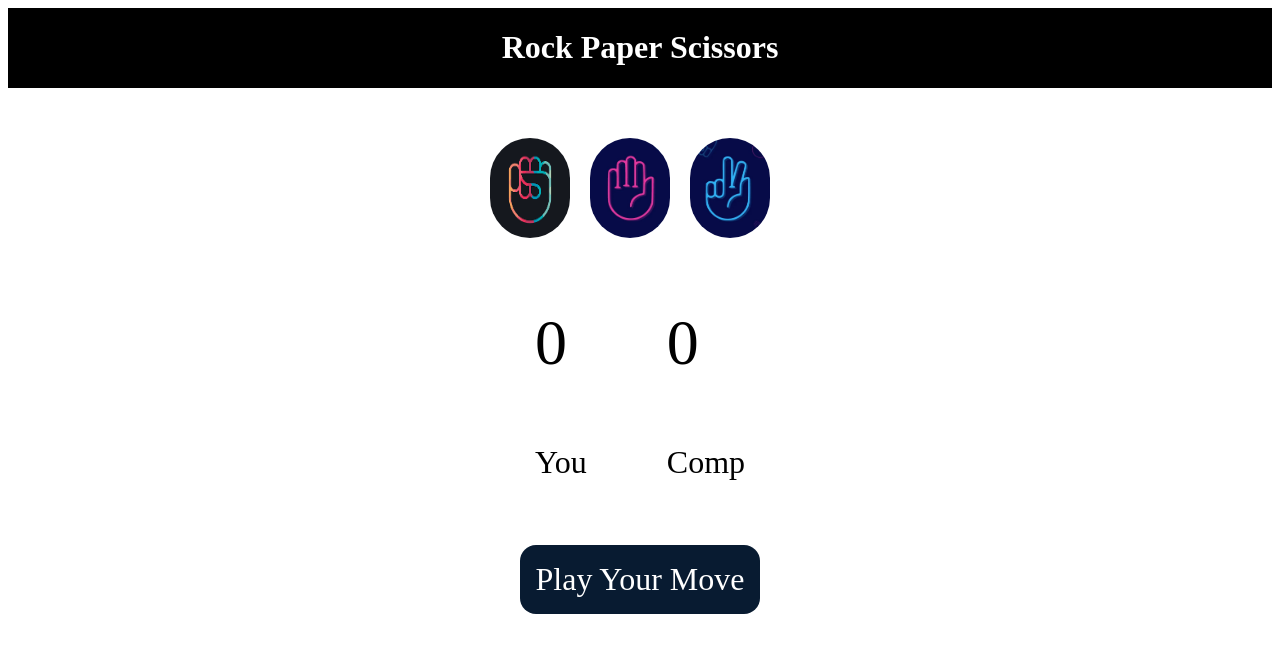
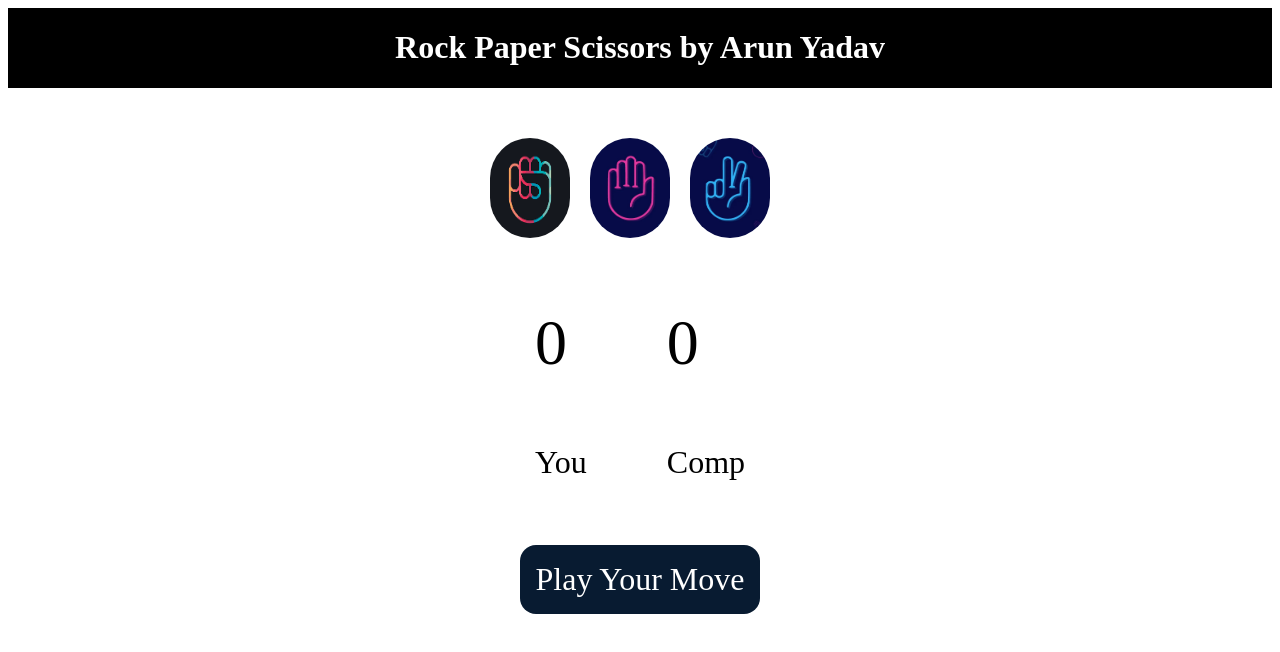
Before and after one commit to ranjanarun7/Rock-Paper-Scissors, a plain HTML site: page index.html in a window 1280 px wide. Drawn offline with Linux system fonts and the light colour scheme.

Commit message:
Update index.html

```diff
--- a/index.html
+++ b/index.html
@@ -8,7 +8,7 @@
 </head>
 <body>
   <div class="header">
-    <h1>Rock Paper Scissors</h1>
+    <h1>Rock Paper Scissors by Arun Yadav</h1>
   </div>
   <div class="choices">
     <div class="choice" id="rock">
```
